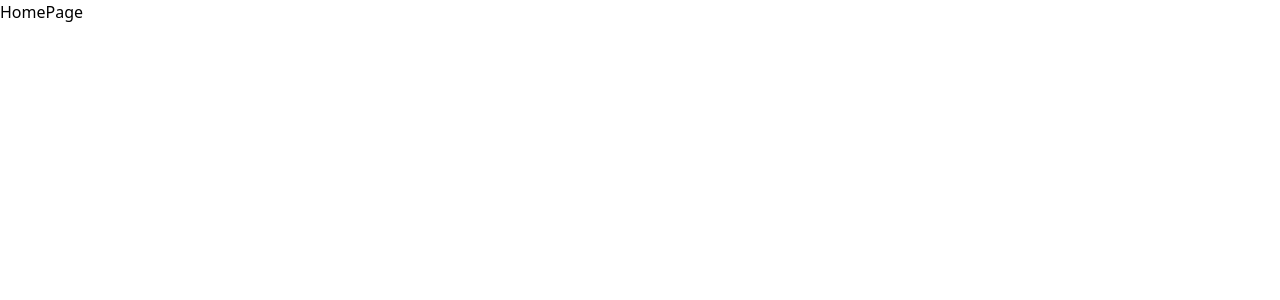
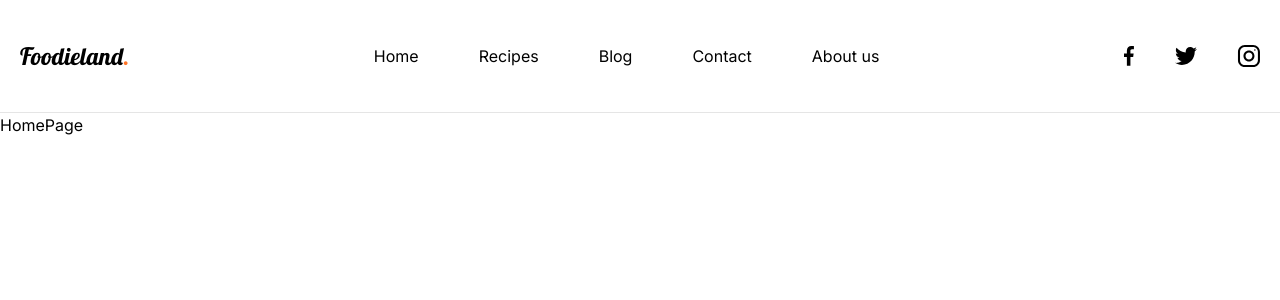
Before and after one commit to mrravan0/foodieland-project, a React (Vite) app: page / in a window 1280 px wide. Shown: the top 300 px of the page. Built offline with nearby package versions, Linux system fonts and the light colour scheme.

Commit message:
Added Header component

```diff
--- /dev/null
+++ b/src/components/layout/header/Header.tsx
@@ -0,0 +1,35 @@
+import FacebookIcon from "../../../svg/FacebookIcon";
+import InstagramIcon from "../../../svg/InstagramIcon";
+import TwitterIcon from "../../../svg/TwitterIcon";
+import type { FC } from "react";
+import type { HeaderProps } from "../../../features/app/AppData";
+import { Link } from "react-router-dom";
+
+const Header: FC<HeaderProps> = ({ data }) => {
+  return (
+    <header className="border-custom-grey-10 border-b border-solid py-10">
+      <div className="container-custom flex items-center justify-between gap-x-2.5">
+        <h1 className="font-secondary text-custom-4xl">
+          <Link to="/">Foodieland</Link>
+          <span className="text-custom-orange">.</span>
+        </h1>
+        <nav>
+          <ul className="max-laptop:gap-x-15 flex items-center gap-x-20">
+            {data?.map((item) => (
+              <li className="hover:scale-110 duration-300" key={item.id}>
+                <Link to="/">{item.title}</Link>
+              </li>
+            ))}
+          </ul>
+        </nav>
+        <div className="flex items-center gap-x-10">
+          <FacebookIcon />
+          <TwitterIcon />
+          <InstagramIcon />
+        </div>
+      </div>
+    </header>
+  );
+};
+
+export default Header;
--- a/src/features/App.tsx
+++ /dev/null
@@ -1,12 +0,0 @@
-import { Route, Routes } from "react-router-dom";
-import HomePage from '../pages/home-page/HomePage'
-
-function App() {
-  return (
-    <Routes>
-      <Route path="/" element={<HomePage />}/>
-    </Routes>
-  );
-}
-
-export default App;
--- /dev/null
+++ b/src/features/app/App.tsx
@@ -0,0 +1,21 @@
+import { Fragment } from "react/jsx-runtime";
+import { Route, Routes } from "react-router-dom";
+import HomePage from "../../pages/home-page/HomePage";
+import Header from "../../components/layout/header/Header";
+import * as AppData from './AppData'
+
+function App() {
+  return (
+    <Fragment>
+      <Header data={AppData.layoutData} />
+      <Routes>
+        <Route
+          path="/"
+          element={<HomePage />}
+        />
+      </Routes>
+    </Fragment>
+  );
+}
+
+export default App;
--- /dev/null
+++ b/src/features/app/AppData.ts
@@ -0,0 +1,33 @@
+interface LayoutData {
+  title: string;
+  to?: string;
+  id: string;
+}
+
+export const layoutData: LayoutData[] = [
+  {
+    title: "Home",
+    to: "/",
+    id: "1",
+  },
+  {
+    title: "Recipes",
+    to: "/recipe",
+    id: "2",
+  },
+  {
+    title: "Blog",
+    to: "/blog",
+    id: "3",
+  },
+  {
+    title: "Contact",
+    id: "4",
+  },
+  {
+    title: "About us",
+    id: "5",
+  },
+];
+
+export type HeaderProps = { data: LayoutData[] };
--- a/src/features/index.css
+++ b/src/features/index.css
@@ -1 +1,31 @@
+@import url("https://fonts.googleapis.com/css2?family=Inter:ital,opsz,wght@0,14..32,100..900;1,14..32,100..900&display=swap");
+@import url("https://fonts.googleapis.com/css2?family=Lobster&display=swap");
 @import "tailwindcss";
+
+@theme {
+  --font-primary: "Inter", sans-serif;
+  --font-secondary: "Lobster", sans-serif;
+  --breakpoint-laptop: 1440.9px;
+  --breakpoint-laptop-s: 1200.9px;
+  --breakpoint-tablet: 1000.9px;
+  --breakpoint-mobile: 768.9px;
+  --breakpoint-mobile-s: 550.9px;
+  --color-custom-grey-10: rgba(0, 0, 0, 0.1);
+  --color-custom-orange: #ff7426;
+}
+
+@layer base {
+  body {
+    @apply font-primary max-laptop:text-base text-lg font-normal;
+  }
+}
+
+@layer components {
+  .container-custom {
+    @apply max-laptop:max-w-320 mx-auto w-full max-w-425 px-5;
+  }
+
+  .text-custom-4xl {
+    @apply max-laptop:text-2xl text-[32px];
+  }
+}
--- a/src/features/main.tsx
+++ b/src/features/main.tsx
@@ -1,6 +1,6 @@
 import { createRoot } from "react-dom/client";
 import { BrowserRouter } from "react-router-dom";
-import App from "./App";
+import App from "./app/App";
 import "./index.css";
 
 createRoot(document.getElementById("root")!).render(
--- /dev/null
+++ b/src/svg/FacebookIcon.tsx
@@ -0,0 +1,20 @@
+import type { FC } from "react";
+
+const FacebookIcon: FC = () => {
+  return (
+    <svg
+      width="10"
+      height="20"
+      viewBox="0 0 10 20"
+      fill="none"
+      xmlns="http://www.w3.org/2000/svg"
+    >
+      <path
+        d="M8.11163 3.29509H9.92331V0.139742C9.61075 0.0967442 8.53581 0 7.28393 0C4.67183 0 2.88248 1.643 2.88248 4.66274V7.44186H0V10.9693H2.88248V19.845H6.41654V10.9701H9.18243L9.6215 7.44269H6.41571V5.01251C6.41654 3.99297 6.69106 3.29509 8.11163 3.29509Z"
+        fill="black"
+      />
+    </svg>
+  );
+};
+
+export default FacebookIcon;
--- /dev/null
+++ b/src/svg/InstagramIcon.tsx
@@ -0,0 +1,34 @@
+import type { FC } from "react";
+
+const InstagramIcon:FC = () => {
+  return (
+    <svg
+      width="23"
+      height="22"
+      viewBox="0 0 23 22"
+      fill="none"
+      xmlns="http://www.w3.org/2000/svg"
+    >
+      <path
+        fillRule="evenodd"
+        clipRule="evenodd"
+        d="M7.83667 0H16.0867C19.883 0 22.9617 3.07862 22.9617 6.875V15.125C22.9617 18.9214 19.883 22 16.0867 22H7.83667C4.0403 22 0.96167 18.9214 0.96167 15.125V6.875C0.96167 3.07862 4.0403 0 7.83667 0ZM16.0867 19.9375C18.7404 19.9375 20.8992 17.7787 20.8992 15.125V6.875C20.8992 4.22125 18.7404 2.0625 16.0867 2.0625H7.83667C5.18292 2.0625 3.02417 4.22125 3.02417 6.875V15.125C3.02417 17.7787 5.18292 19.9375 7.83667 19.9375H16.0867Z"
+        fill="black"
+      />
+      <path
+        fillRule="evenodd"
+        clipRule="evenodd"
+        d="M6.46167 11C6.46167 7.96263 8.9243 5.5 11.9617 5.5C14.999 5.5 17.4617 7.96263 17.4617 11C17.4617 14.0374 14.999 16.5 11.9617 16.5C8.9243 16.5 6.46167 14.0374 6.46167 11ZM8.52417 11C8.52417 12.8948 10.0669 14.4375 11.9617 14.4375C13.8564 14.4375 15.3992 12.8948 15.3992 11C15.3992 9.10388 13.8564 7.5625 11.9617 7.5625C10.0669 7.5625 8.52417 9.10388 8.52417 11Z"
+        fill="black"
+      />
+      <circle
+        cx="17.8742"
+        cy="5.08761"
+        r="0.732875"
+        fill="black"
+      />
+    </svg>
+  );
+};
+
+export default InstagramIcon;
--- /dev/null
+++ b/src/svg/TwitterIcon.tsx
@@ -0,0 +1,20 @@
+import type { FC } from "react";
+
+const TwitterIcon: FC = () => {
+  return (
+    <svg
+      width="23"
+      height="18"
+      viewBox="0 0 23 18"
+      fill="none"
+      xmlns="http://www.w3.org/2000/svg"
+    >
+      <path
+        d="M22.9617 2.11613C22.1435 2.475 21.2718 2.71288 20.3629 2.82838C21.2979 2.27013 22.0115 1.39287 22.347 0.3355C21.4753 0.85525 20.5128 1.22238 19.487 1.42725C18.6593 0.545875 17.4795 0 16.1925 0C13.6955 0 11.6853 2.02675 11.6853 4.51137C11.6853 4.86888 11.7155 5.21263 11.7898 5.53988C8.04017 5.357 4.72229 3.55988 2.49342 0.82225C2.10429 1.49738 1.87604 2.27012 1.87604 3.102C1.87604 4.664 2.68042 6.04862 3.87942 6.85025C3.15479 6.8365 2.44392 6.62613 1.84167 6.29475C1.84167 6.3085 1.84167 6.32638 1.84167 6.34425C1.84167 8.536 3.40505 10.3565 5.45517 10.7759C5.08805 10.8763 4.68792 10.9244 4.27267 10.9244C3.98392 10.9244 3.69242 10.9079 3.41879 10.8474C4.00317 12.6335 5.66142 13.9466 7.63317 13.9893C6.09867 15.1896 4.1503 15.9129 2.04104 15.9129C1.67117 15.9129 1.31642 15.8964 0.96167 15.851C2.95954 17.1394 5.3273 17.875 7.88067 17.875C16.1802 17.875 20.7177 11 20.7177 5.04075C20.7177 4.84137 20.7108 4.64887 20.7012 4.45775C21.5963 3.8225 22.3484 3.02913 22.9617 2.11613Z"
+        fill="black"
+      />
+    </svg>
+  );
+};
+
+export default TwitterIcon;
```
Also changed, not shown: src/pages/home-page/HomeData.ts (added).
